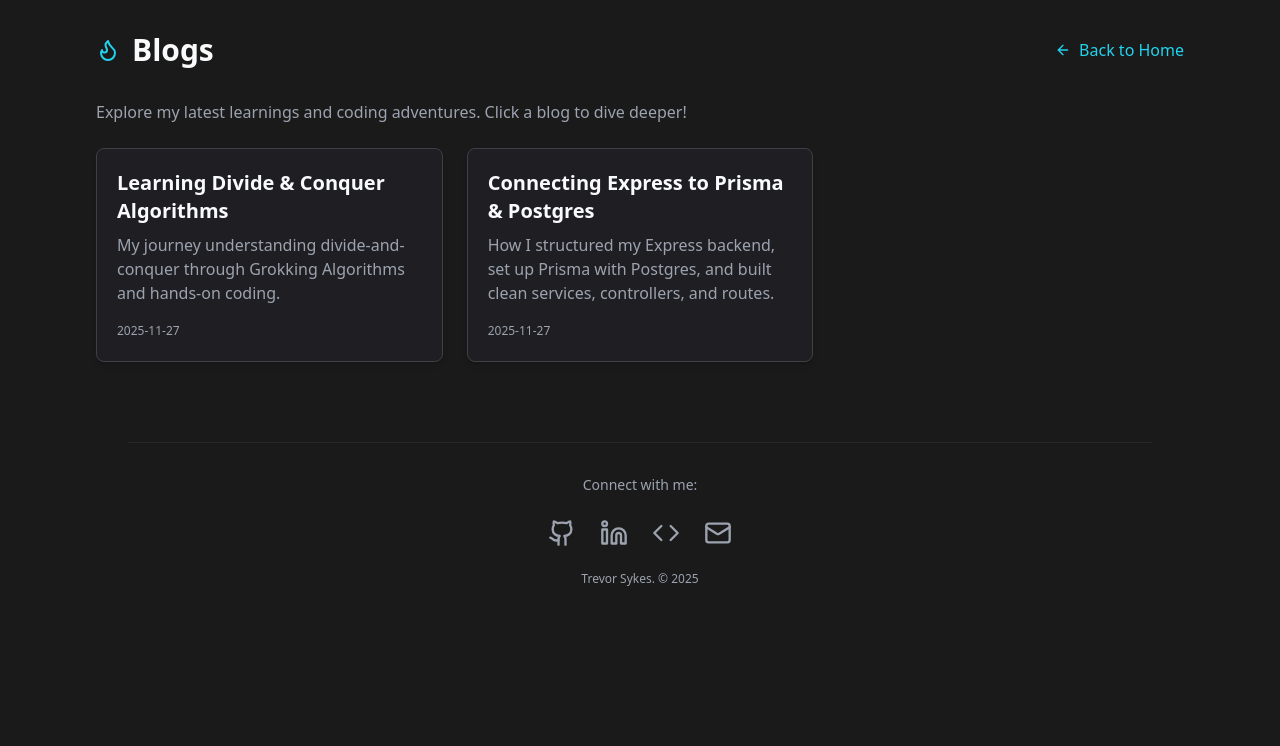
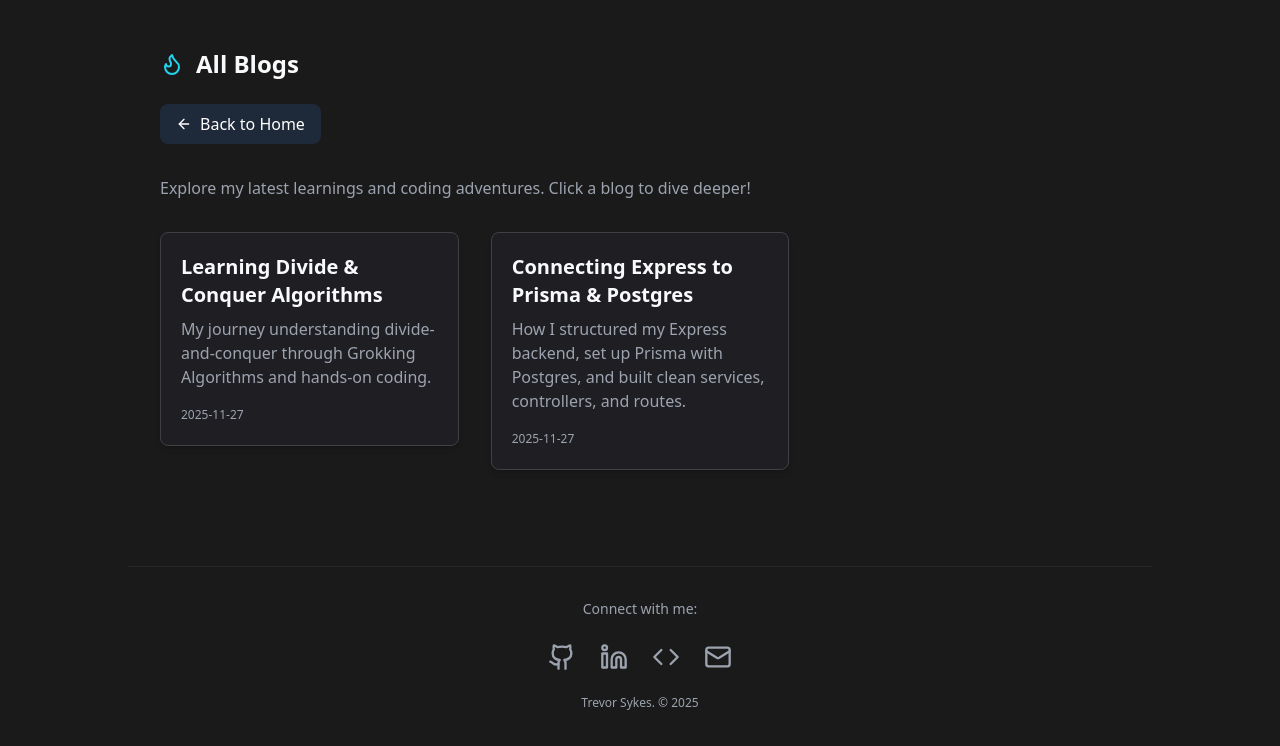
Before and after one commit to trev-sykes/trevs-portfolio, a Next.js app: page /blogs in a window 1280 px wide. Shown: the top 746 px of the page. Built offline with nearby package versions, Linux system fonts and the light colour scheme.

Commit message:
add footer to project page, re-style blog page

```diff
--- a/app/blogs/page.tsx
+++ b/app/blogs/page.tsx
@@ -2,31 +2,38 @@
 import Link from "next/link";
 import { Flame, ArrowLeft } from "lucide-react";
 import BLOGS from "@/app/data/blogs";
+import Container from "@/app/components/ui/Container";
+import SectionTitle from "@/app/components/ui/SectionTitle";
 import Footer from "../components/footer/Footer";
 
 export default function BlogsPage() {
     return (
         <>
-            <section className="max-w-6xl mx-auto p-6 sm:p-8">
-                <header className="mb-8 flex flex-col sm:flex-row sm:items-center sm:justify-between gap-3">
-                    <div className="flex items-center gap-3">
-                        <Flame className="w-6 h-6 text-accent-cyan" />
-                        <h1 className="text-2xl sm:text-3xl font-bold text-text">Blogs</h1>
-                    </div>
+            <Container className="py-12">
+                {/* Page Header */}
+                <SectionTitle
+                    title="All Blogs"
+                    icon={<Flame className="w-6 h-6 text-accent-cyan" />}
+                    className="mb-6"
+                />
 
+                {/* Back to Home Button */}
+                <div className="mb-8">
                     <Link
                         href="/"
-                        className="inline-flex items-center gap-2 text-accent-cyan hover:underline text-sm sm:text-base"
+                        className="inline-flex items-center gap-2 px-4 py-2 bg-gray-800 text-white rounded-lg hover:bg-gray-700 hover:shadow-lg transition-all"
                     >
                         <ArrowLeft className="w-4 h-4" /> Back to Home
                     </Link>
-                </header>
+                </div>
 
-                <p className="text-text-muted mb-6">
+                {/* Description */}
+                <p className="text-text-muted mb-8">
                     Explore my latest learnings and coding adventures. Click a blog to dive deeper!
                 </p>
 
-                <div className="grid grid-cols-1 sm:grid-cols-2 lg:grid-cols-3 gap-6">
+                {/* Blogs Grid */}
+                <div className="grid grid-cols-1 md:grid-cols-2 lg:grid-cols-3 gap-8">
                     {BLOGS.map((blog) => (
                         <Link key={blog.id} href={`/blogs/${blog.id}`} className="group">
                             <div className="bg-surface-dark border border-border-dark rounded-lg p-5 shadow-md hover:shadow-xl hover:shadow-accent-cyan/20 hover:-translate-y-1 transition-all duration-300">
@@ -39,7 +46,7 @@ export default function BlogsPage() {
                         </Link>
                     ))}
                 </div>
-            </section>
+            </Container>
             <Footer />
         </>
     );
--- a/app/projects/page.tsx
+++ b/app/projects/page.tsx
@@ -6,9 +6,11 @@ import SectionTitle from "@/app/components/ui/SectionTitle";
 import { Sparkles } from "lucide-react";
 import Link from "next/link";
 import { ArrowLeft } from "lucide-react";
+import Footer from "../components/footer/Footer";
 
 export default function ProjectsPage() {
     return (
+        <>
             <Container className="py-12">
                 {/* Page Header */}
                 <SectionTitle
@@ -41,5 +43,7 @@ export default function ProjectsPage() {
                     ))}
                 </div>
             </Container>
+            <Footer />
+        </>
     );
 }
```
Lines whose indentation alone changed are shown as unchanged.
